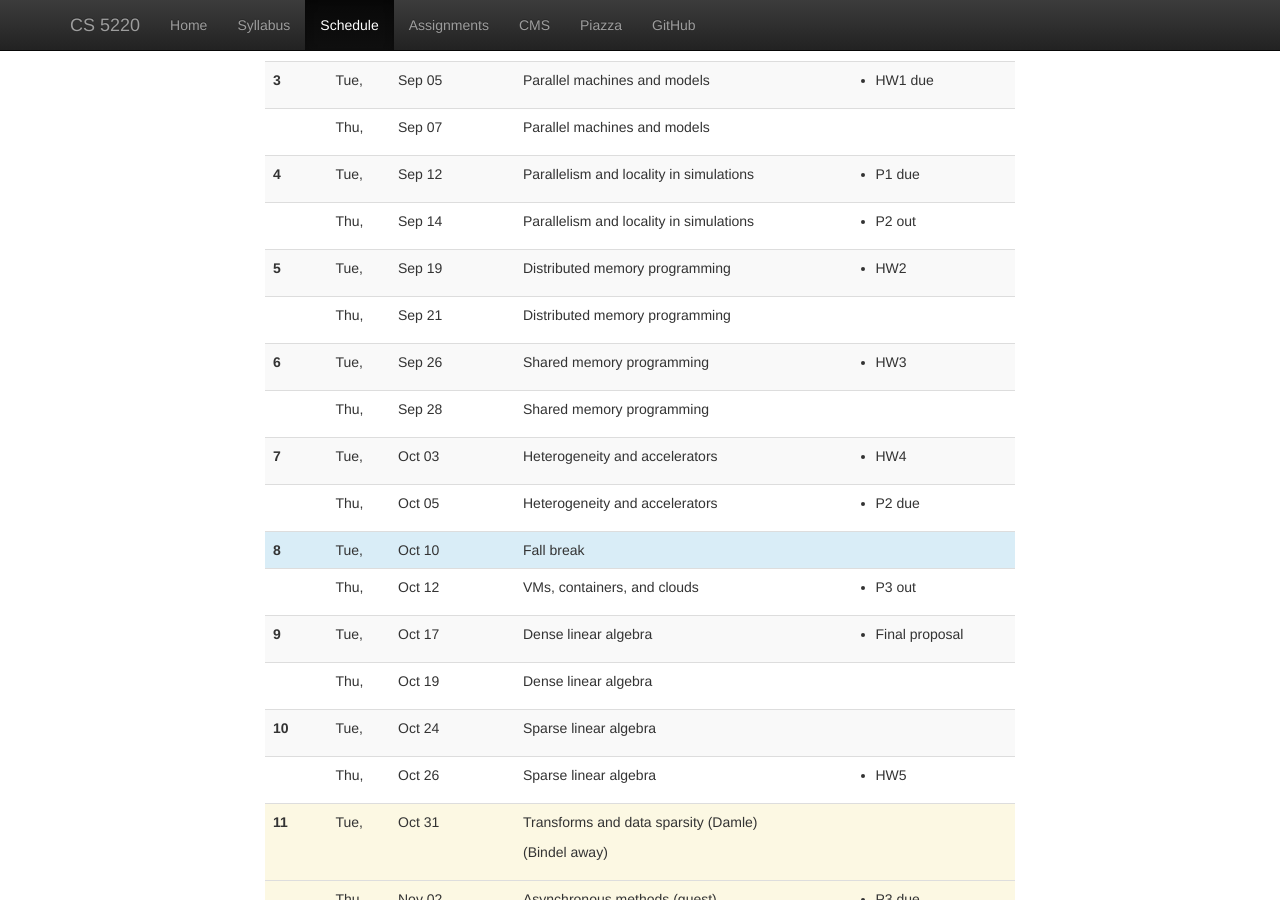
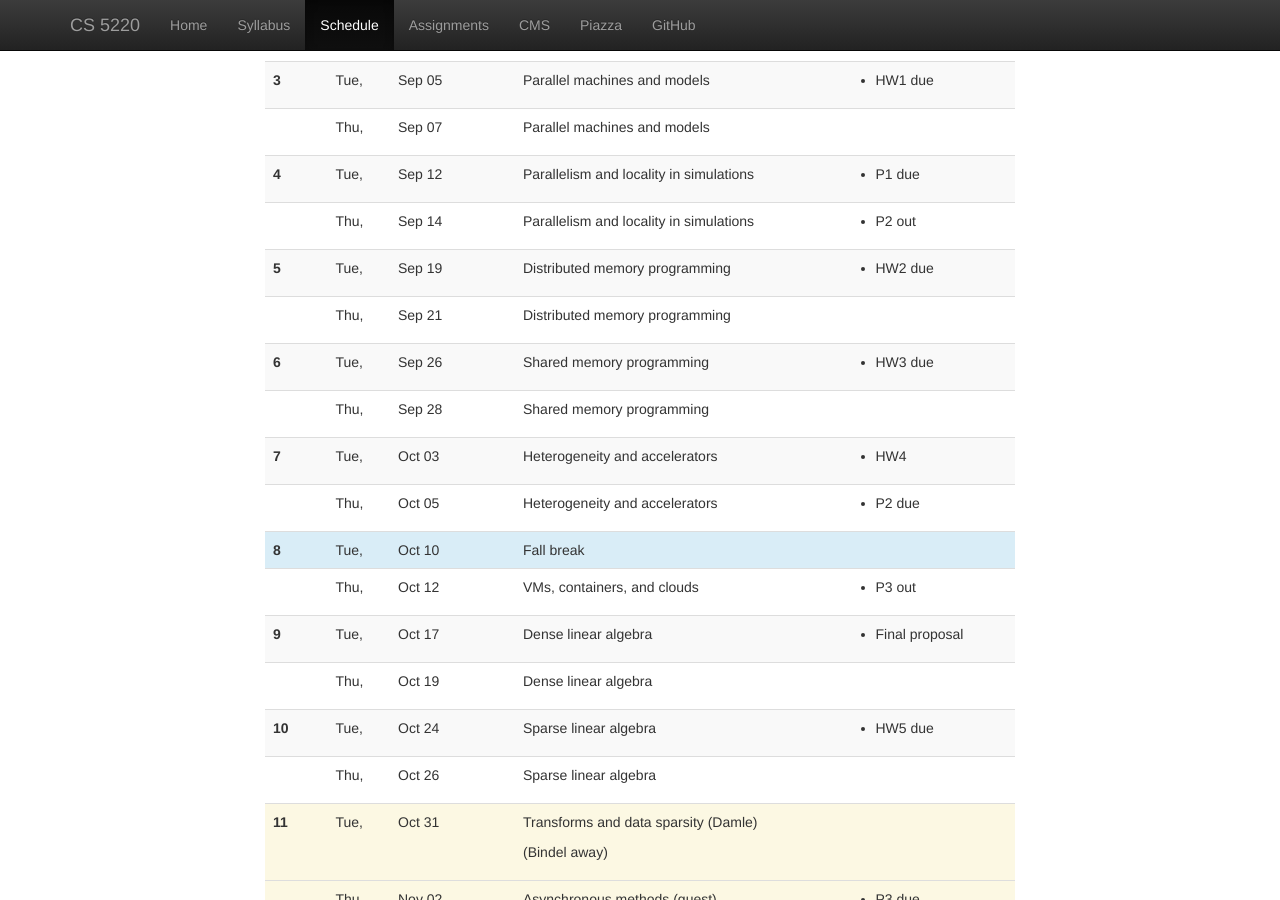
Before and after one commit to cornell-cs5220-f17/cs5220-f17, a Jekyll site: the page built from web/schedule.html, in a window 1280 px wide and 900 px high, scrolled down 384 px. Built offline with Jekyll 4.4.1, drawn with Linux system fonts in a browser that asks for light colours; nearby versions of some CDN libraries.

Commit message:
Updates to HW / lectures.

```diff
--- a/web/_data/hw.yml
+++ b/web/_data/hw.yml
@@ -24,7 +24,7 @@
   due: 2017-10-17
 -
   desc: "HW5: Building on BLAS"
-  due: 2017-10-26
+  due: 2017-10-24
 -
   desc: "P3"
   due: 2017-11-02
--- a/web/_data/lectures.yml
+++ b/web/_data/lectures.yml
@@ -49,7 +49,7 @@
 -
   date: 2017-09-19
   info: Distributed memory programming
-  hw: HW2
+  hw: HW2 due
 -
   date: 2017-09-21
   info: Distributed memory programming
@@ -60,7 +60,7 @@
 -
   date: 2017-09-26
   info: Shared memory programming
-  hw: HW3
+  hw: HW3 due
 -
   date: 2017-09-28
   info: Shared memory programming
@@ -105,10 +105,10 @@
 -
   date: 2017-10-24
   info: Sparse linear algebra
+  hw: HW5 due
 -
   date: 2017-10-26
   info: Sparse linear algebra
-  hw: HW5
 #
 # ==================
 # Week 11
```
